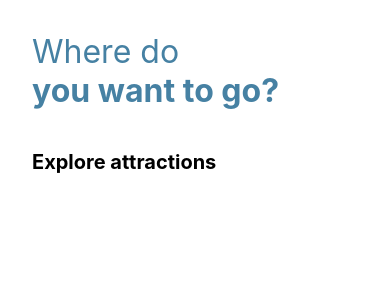
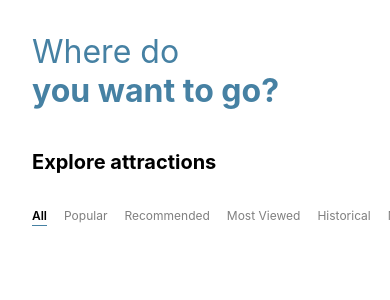
Before and after one commit to VladNcode/RN-travel, a React Native app: screen /Home in a window 390 px wide. Shown: the top 300 px of the page. Built offline with nearby package versions, Linux system fonts and the light colour scheme.

Commit message:
Added categories

```diff
--- /dev/null
+++ b/src/components/Categories/index.tsx
@@ -0,0 +1,39 @@
+import React from 'react';
+import { FlatList, ListRenderItemInfo, Text, TouchableOpacity, View } from 'react-native';
+
+import { Category } from '../../constants/types';
+import { styles } from './styles';
+
+interface CategoryProps {
+  categories: Category[];
+  selectedCategory: Category;
+  changeSelectedCategory: (item: Category) => void;
+}
+
+export const Categories = React.memo(({ categories, selectedCategory, changeSelectedCategory }: CategoryProps) => {
+  const renderCategoriesRow = ({ item }: ListRenderItemInfo<Category>) => {
+    const isSelected = selectedCategory === item;
+
+    return (
+      <TouchableOpacity
+        onPress={() => {
+          changeSelectedCategory(item);
+        }}
+        style={styles.categoryContainerWrapper}>
+        <View style={[styles.categoryContainer, isSelected ? styles.selectedCategoryContainer : {}]}>
+          <Text style={[styles.categoryItem, isSelected ? styles.selectedCategoryItem : {}]}>{item}</Text>
+        </View>
+      </TouchableOpacity>
+    );
+  };
+
+  return (
+    <FlatList
+      horizontal
+      showsHorizontalScrollIndicator={false}
+      style={styles.container}
+      data={categories}
+      renderItem={renderCategoriesRow}
+    />
+  );
+});
--- /dev/null
+++ b/src/components/Categories/styles.ts
@@ -0,0 +1,27 @@
+import { StyleSheet } from 'react-native';
+
+export const styles = StyleSheet.create({
+  container: {
+    marginTop: 34 - 16,
+    marginRight: -32,
+  },
+  categoryContainerWrapper: {
+    paddingVertical: 16,
+  },
+  categoryContainer: {
+    marginRight: 17,
+  },
+  selectedCategoryContainer: {
+    borderBottomWidth: 1,
+    borderBottomColor: '#4681A3',
+  },
+  categoryItem: {
+    fontSize: 12,
+    marginBottom: 2,
+    color: 'rgba(0, 0, 0, 0.5)',
+  },
+  selectedCategoryItem: {
+    color: '#000000',
+    fontWeight: '600',
+  },
+});
--- /dev/null
+++ b/src/constants/constants.ts
@@ -0,0 +1,10 @@
+import { Category } from './types';
+
+export const CATEGORIES_ENUM: Category[] = [
+  'All',
+  'Popular',
+  'Recommended',
+  'Most Viewed',
+  'Historical',
+  'Most Visited',
+];
--- /dev/null
+++ b/src/constants/types.ts
@@ -0,0 +1 @@
+export type Category = 'All' | 'Popular' | 'Recommended' | 'Most Viewed' | 'Most Visited' | 'Historical';
--- a/src/screens/Home/index.tsx
+++ b/src/screens/Home/index.tsx
@@ -1,16 +1,30 @@
-import React from 'react';
+import React, { useState } from 'react';
 import { SafeAreaView, View } from 'react-native';
 
+import { Categories } from '../../components/Categories';
 import { Title } from '../../components/Title';
+import { CATEGORIES_ENUM } from '../../constants/constants';
 import { styles } from './styles';
+import { Category } from '../../constants/types';
 
 export const Home = React.memo(() => {
+  const [selectedCategory, setSelectedCategory] = useState<Category>('All');
+
+  const changeSelectedCategory = (item: Category) => {
+    setSelectedCategory(item);
+  };
+
   return (
     <SafeAreaView>
       <View style={styles.container}>
         <Title text="Where do" extraTextStyle={styles.mainTitle} />
         <Title text="you want to go?" />
         <Title text="Explore attractions" extraTextStyle={styles.subtitle} />
+        <Categories
+          categories={CATEGORIES_ENUM}
+          selectedCategory={selectedCategory}
+          changeSelectedCategory={changeSelectedCategory}
+        />
       </View>
     </SafeAreaView>
   );
```
